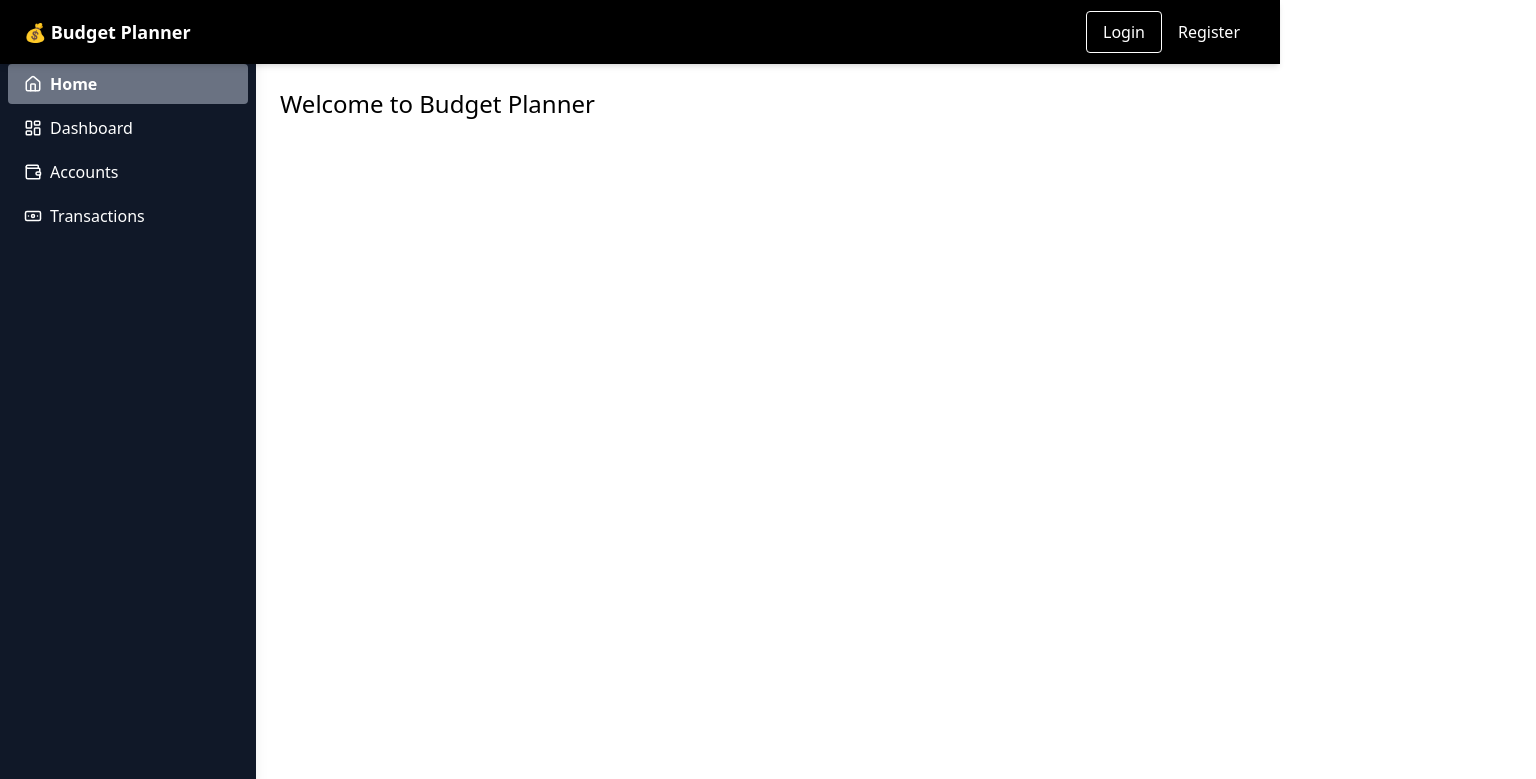
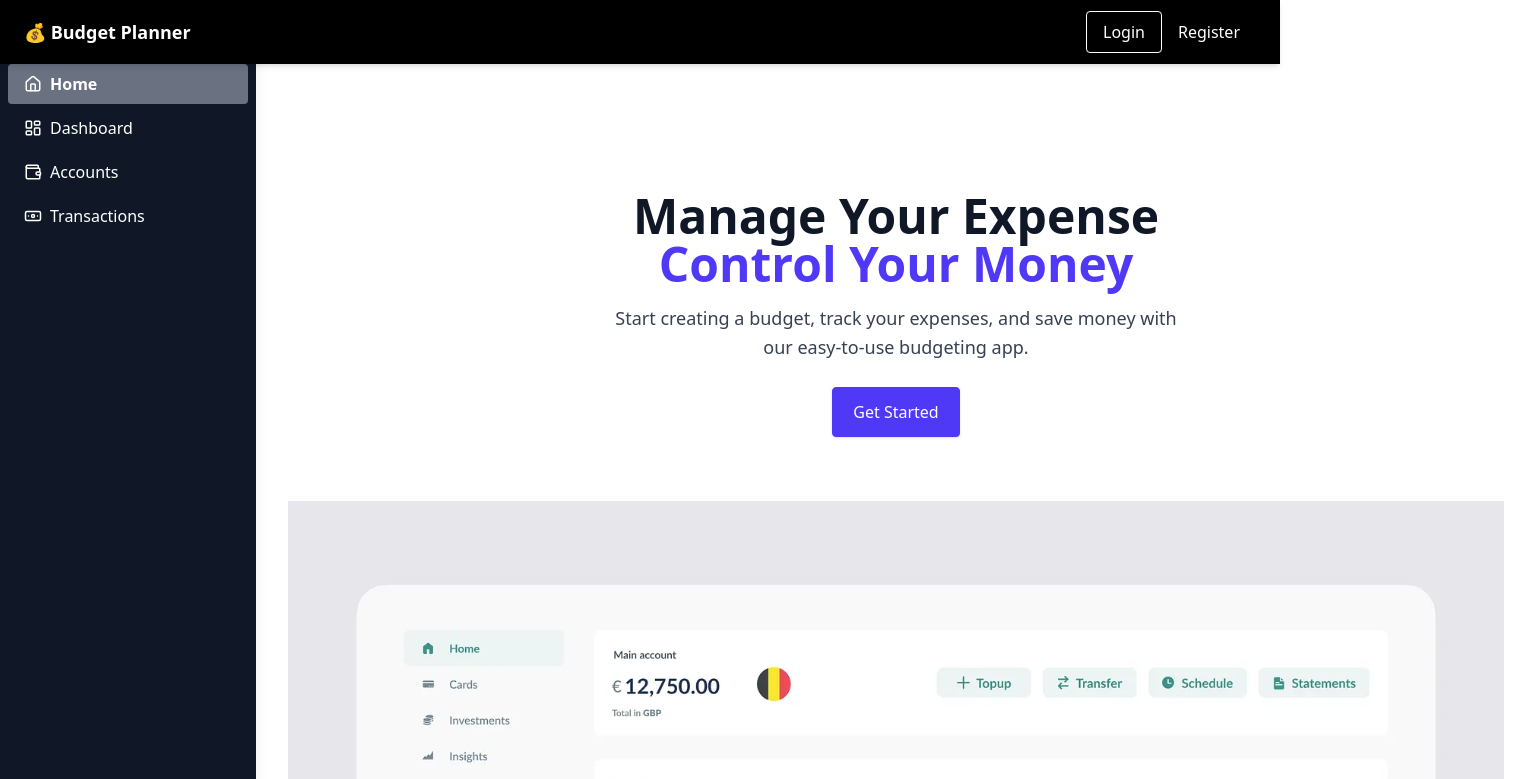
Before and after one commit to alancrisanto/BudgetPlanner, a React (Vite) app in the folder frontend/: page / in a window 1280 px wide. Shown: the top 779 px of the page, 1536 px wide, since content can reach past the window. Built offline with nearby package versions, Linux system fonts and the light colour scheme; no server answers.

Commit message:
add dashboard content

```diff
--- a/frontend/src/App.jsx
+++ b/frontend/src/App.jsx
@@ -20,7 +20,7 @@ function App() {
 					<NavBar />
 					<div className="flex-1">
 						<Header />
-						<main className="mt-16 ml-64 p-6">
+						<main className="mt-16 ml-64">
 							<Routes>
 								<Route path="/" element={<Home />} />
 								<Route element={<PrivateRoute />}>
--- a/frontend/src/pages/Home.jsx
+++ b/frontend/src/pages/Home.jsx
@@ -1,2 +1,31 @@
-const Home = () => <h2 className="text-2xl">Welcome to Budget Planner</h2>;
+import React from "react";
+import {Link} from "react-router-dom";
+
+function Home() {
+	return (
+			<section className="bg-white lg:grid lg:place-content-center">
+				<div className="mx-auto w-screen max-w-screen-xl px-4 py-16 sm:px-6 sm:py-24 lg:px-8 lg:py-32">
+					<div className="mx-auto max-w-prose text-center">
+						<h1 className="text-4xl font-bold text-gray-900 sm:text-5xl">
+							Manage Your Expense
+							<strong className="text-indigo-600"> Control Your Money </strong>
+						</h1>
+
+						<p className="mt-4 text-base text-pretty text-gray-700 sm:text-lg/relaxed">
+							Start creating a budget, track your expenses, and save money with our easy-to-use budgeting app.
+						</p>
+
+						<div className="mt-4 flex justify-center gap-4 sm:mt-6">
+							<Link className="inline-block rounded border border-indigo-600 bg-indigo-600 px-5 py-3 font-medium text-white shadow-sm transition-colors hover:bg-indigo-700"
+								to="/login">	Get Started	</Link>
+						</div>
+					</div>
+          <div className="my-16">
+            <img src="/expense-tracker.webp" alt="expense tracker dashboard" />
+          </div>
+				</div>
+			</section>
+	);
+}
+
 export default Home;
```
Also changed, not shown: frontend/public/expense-tracker.webp (added).
